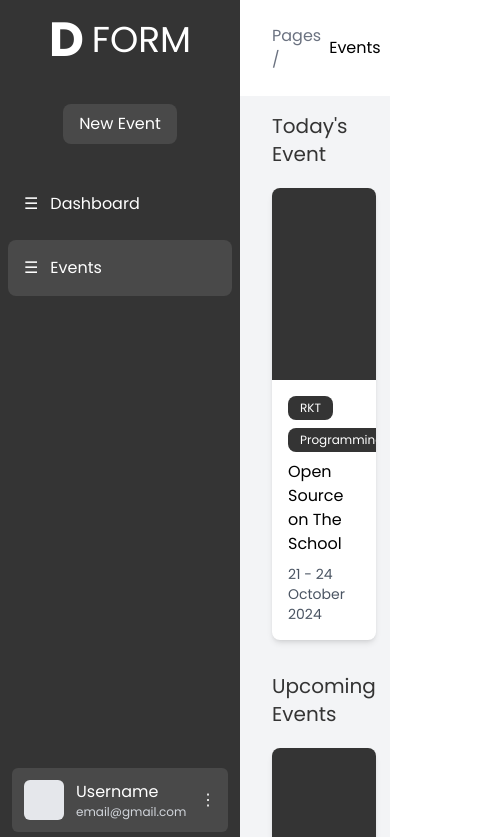
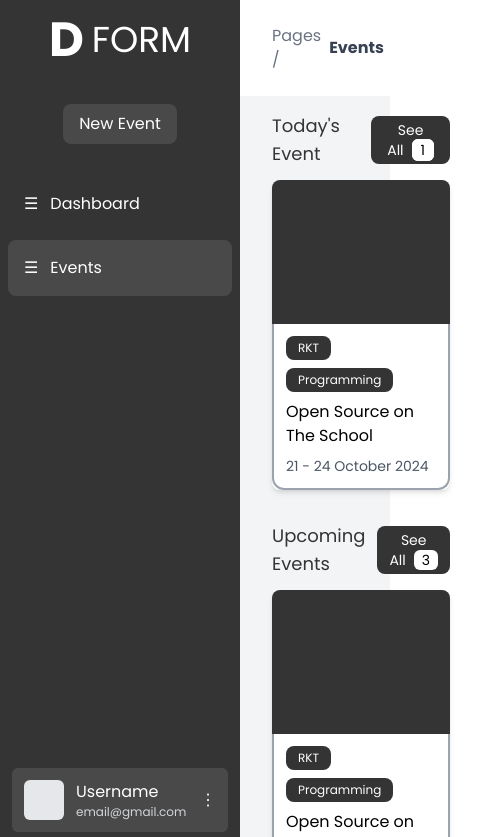
Before and after one commit to fachruddinruddin/Prototipe, a React (Vite) app: page /events in a window 390 px wide. Shown: the top 837 px of the page, 482 px wide, since content can reach past the window. Built offline with nearby package versions, Linux system fonts and the light colour scheme.

Commit message:
Refactor EventCard and EventList components; adjust layout and styling for improved responsiveness, and import events from a new data file for better data management.

```diff
--- a/src/components/dashboard/EventCard.jsx
+++ b/src/components/dashboard/EventCard.jsx
@@ -13,8 +13,8 @@ const EventCard = ({ id, category = [], title, date }) => {
       className="bg-white rounded-lg shadow-md overflow-hidden cursor-pointer transition-transform transform hover:scale-105"
       onClick={handleClick}
     >
-      <div className="h-48 bg-[#343434]"></div>
-      <div className="p-4">
+      <div className="h-36 sm:h-40 md:h-48 bg-[#343434]"></div>
+      <div className="p-3 sm:p-4 border-x-2 border-b-2 rounded-b-xl border-gray-400">
         <div className="flex flex-wrap gap-2 mb-2">
           {category.map((cat, index) => (
             <span
--- a/src/components/dashboard/EventList.jsx
+++ b/src/components/dashboard/EventList.jsx
@@ -1,49 +1,50 @@
-import React from 'react';
-import EventCard from './EventCard';
-
-// Ekspor array events agar bisa dipakai di file lain
-export const events = [
-  {
-    id: 1,
-    category: ["RKT", "Programming"],
-    title: "Open Source on The School",
-    date: "21 - 24 October 2024"
-  },
-  {
-    id: 2,
-    category: ["RKT", "Programming"],
-    title: "Open Source on The School",
-    date: "21 - 24 October 2024"
-  },
-  {
-    id: 3,
-    category: ["NON-RKT", "Networking"],
-    title: "DOSCOM SHARING TIME: Docker",
-    date: "21 October 2024"
-  },
-  {
-    id: 4,
-    category: ["NON-RKT", "Networking"],
-    title: "DOSCOM SHARING TIME: Docker",
-    date: "21 October 2024"
-  },
-];
+import React from "react";
+import EventCard from "./EventCard";
+import { events } from "../../data/events"; // Import events from the new data file
 
 const todayEvent = events[0];
 const upcomingEvents = events.slice(1);
 
-const TodayEvent = () => (
+const TodayEvent = ({ showSeeAll }) => (
   <section className="mb-8">
-    <h2 className="text-xl text-[#343434] mb-5">Today's Event</h2>
+    <div className="flex justify-between items-center mb-3 sm:mb-5">
+      <div className="flex items-center">
+        <h2 className="text-lg sm:text-1xl text-[#343434] font-medium mr-3">
+          Today's Event
+        </h2>
+        {showSeeAll && (
+          <button className="text-sm text-white bg-[#343434] px-3 py-1 rounded-lg">
+            See All
+            <span className="border border-white bg-white text-black ml-2 px-2 py-0 rounded-md">
+              {1}
+            </span>
+          </button>
+        )}
+      </div>
+    </div>
     <div className="grid grid-cols-1 md:grid-cols-2 lg:grid-cols-3 gap-4">
       <EventCard {...todayEvent} />
     </div>
   </section>
 );
 
-const UpcomingEvents = () => (
+const UpcomingEvents = ({ showSeeAll }) => (
   <section>
-    <h2 className="text-xl text-[#343434] mb-5">Upcoming Events</h2>
+    <div className="flex justify-between items-center mb-3 sm:mb-5">
+      <div className="flex items-center">
+        <h2 className="text-lg sm:text-1xl text-[#343434] font-medium mr-3">
+          Upcoming Events
+        </h2>
+        {showSeeAll && (
+          <button className="text-sm text-white bg-[#343434] px-3 py-1 rounded-lg">
+            See All
+            <span className="border-white bg-white text-black ml-2 px-2 py-0 rounded-md">
+              {upcomingEvents.length}
+            </span>
+          </button>
+        )}
+      </div>
+    </div>
     <div className="grid grid-cols-1 md:grid-cols-2 lg:grid-cols-3 gap-4">
       {upcomingEvents.map((event) => (
         <EventCard key={event.id} {...event} />
@@ -52,11 +53,11 @@ const UpcomingEvents = () => (
   </section>
 );
 
-const EventList = ({ showToday = true, showUpcoming = true }) => {
+const EventList = ({ showToday = true, showUpcoming = true, showSeeAll = true }) => {
   return (
     <div className="space-y-8">
-      {showToday && <TodayEvent />}
-      {showUpcoming && <UpcomingEvents />}
+      {showToday && <TodayEvent showSeeAll={showSeeAll} />}
+      {showUpcoming && <UpcomingEvents showSeeAll={showSeeAll} />}
     </div>
   );
 };
--- a/src/components/layout/PageHeader.jsx
+++ b/src/components/layout/PageHeader.jsx
@@ -1,6 +1,6 @@
 import React from 'react';
 import { Link, useLocation } from 'react-router-dom';
-import { events } from '../dashboard/EventList'; // Import events from EventList
+import { events } from '../../data/events'; // Import events from the new data file
 
 function PageHeader() {
     const location = useLocation();
@@ -13,14 +13,14 @@ function PageHeader() {
 
     return (
         <div className="px-8 py-6 fixed w-[calc(100%-15rem)] left-60 bg-white z-10">
-            <div className="flex items-center hover:text-gray-900">
+            <div className="flex items-center">
                 <Link to="/dashboard" className="text-gray-500">Pages /</Link>
                 {pathnames.map((name, index) => {
                     const routeTo = `/${pathnames.slice(0, index + 1).join('/')}`;
                     const isLast = index === pathnames.length - 1;
                     const displayName = name.match(/^\d+$/) ? getEventTitle(name) : name.charAt(0).toUpperCase() + name.slice(1);
                     return isLast ? (
-                        <span key={name} className="ml-2 font-medium">{displayName}</span>
+                        <span key={name} className="ml-2 font-semibold text-gray-700">{displayName}</span>
                     ) : (
                         <Link key={name} to={routeTo} className="ml-2 text-gray-500">{displayName} /</Link>
                     );
--- /dev/null
+++ b/src/data/events.js
@@ -0,0 +1,26 @@
+export const events = [
+  {
+    id: 1,
+    category: ["RKT", "Programming"],
+    title: "Open Source on The School",
+    date: "21 - 24 October 2024"
+  },
+  {
+    id: 2,
+    category: ["RKT", "Programming"],
+    title: "Open Source on The School",
+    date: "21 - 24 October 2024"
+  },
+  {
+    id: 3,
+    category: ["NON-RKT", "Networking"],
+    title: "DOSCOM SHARING TIME: Docker",
+    date: "21 October 2024"
+  },
+  {
+    id: 4,
+    category: ["NON-RKT", "Networking"],
+    title: "DOSCOM SHARING TIME: Docker",
+    date: "21 October 2024"
+  },
+];
--- a/src/pages/Dashboard.jsx
+++ b/src/pages/Dashboard.jsx
@@ -19,6 +19,7 @@ function Dashboard() {
         showToday={true}
         showUpcoming={false}
         onEventClick={handleEventClick}
+        showSeeAll={false} // Hide the "See All" button
       />
     </div>
   );
```
